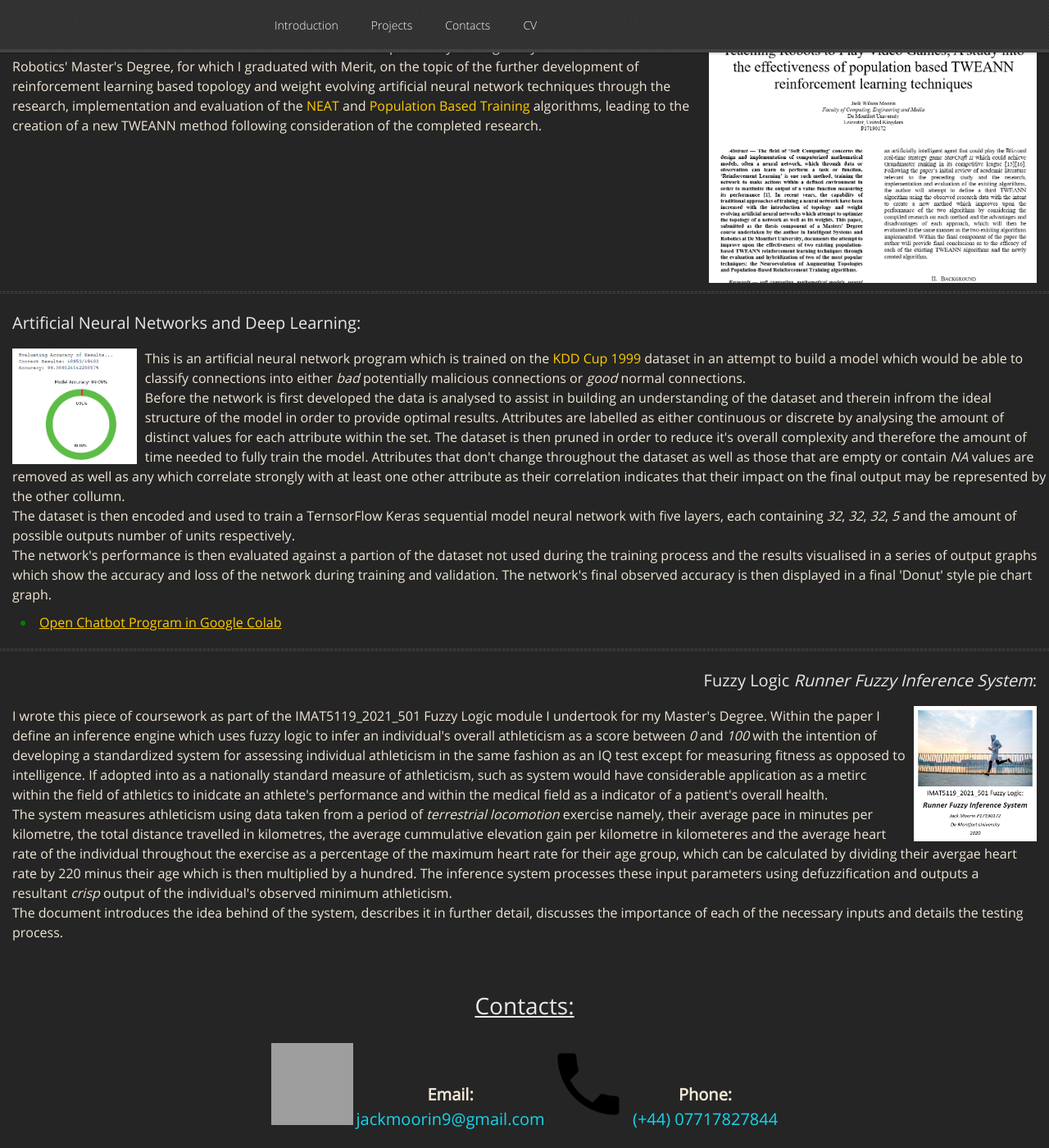
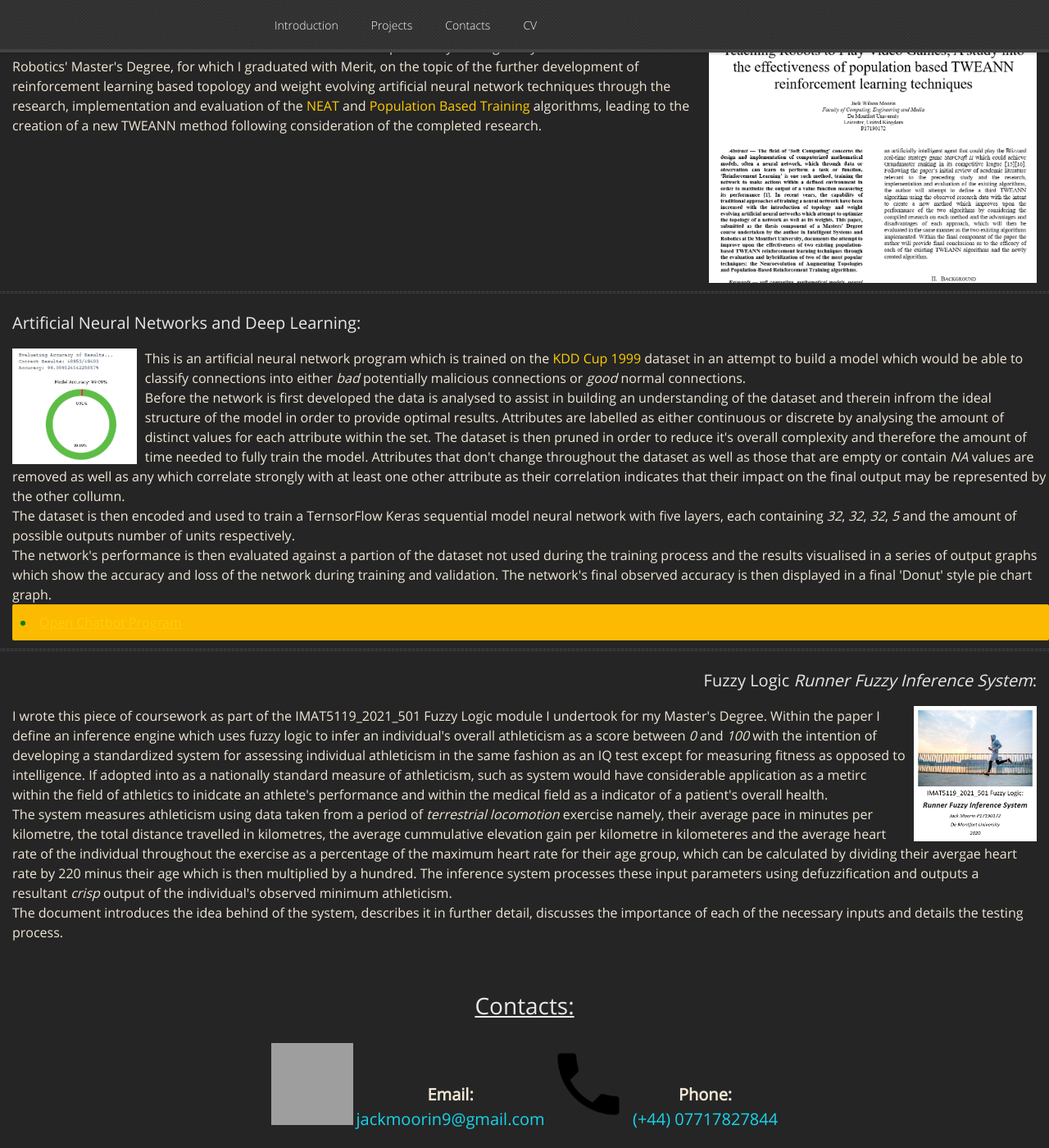
Before and after one commit to GamesProgrammingGrad2021/GamesProgrammingGrad2021.github.io, a Jekyll site: the page built from index.md, in a window 1280 px wide and 1400 px high, scrolled down 1467 px. Shown: the whole window at 82% size. Built offline with Jekyll 4.4.1, drawn with Linux system fonts in a browser that asks for light colours; nearby versions of some CDN libraries; our own code applies the rules of GitHub Pages for plain Markdown files; grey boxes are pictures that could not be loaded.

Commit message:
Update default.html

```diff
--- a/_layouts/default.html
+++ b/_layouts/default.html
@@ -30,7 +30,7 @@
 	.project_download {
 	color: green;
     border: 10px;
-    background: transparent;
+    background: #fcba03;
     border-radius: 2px;
 	padding: 10px 10px;
 	}
@@ -174,7 +174,7 @@
 				The network's performance is then evaluated against a partion of the dataset not used during the training process and the
 				results visualised in a series of output graphs which show the accuracy and loss of the network during training and validation.
 				The network's final observed accuracy is then displayed in a final 'Donut' style pie chart graph.
-				<li class="project_download" style=" vertical-align: bottom;"><a href="https://drive.google.com/file/d/1X-fP9Mrm-ccgKDmvOfAfwK8EcRm2s_mT/view?usp=sharing"><u>Open Chatbot Program in Google Colab</u></a></li>
+				<li class="project_download" style=" vertical-align: bottom;"><a href="https://drive.google.com/file/d/1X-fP9Mrm-ccgKDmvOfAfwK8EcRm2s_mT/view?usp=sharing"><u>Open Chatbot Program</u></a></li>
 				</div>
 			</div>
 
```
